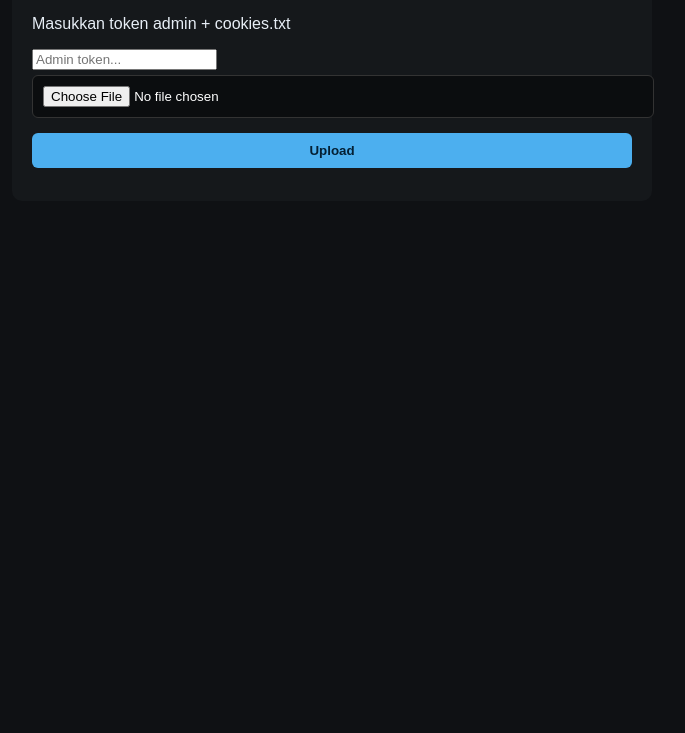
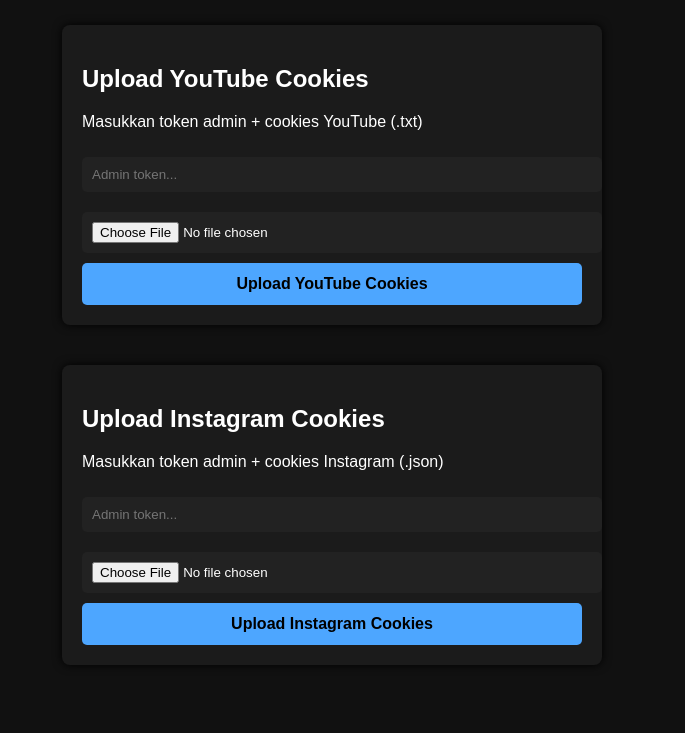
Before and after one commit to rafiqanderama/igdownloader, a website: page public/admin.html in a window 1280 px wide. Shown: the part 101-834 px from the top of the page, without its empty margins (308-993 px from the left). Before the commit the page ends 800 px from the top, so only its background shows below. Drawn offline with Linux system fonts and the light colour scheme.

Commit message:
Update admin.html

```diff
--- a/public/admin.html
+++ b/public/admin.html
@@ -1,49 +1,152 @@
 <!DOCTYPE html>
-<html>
+<html lang="en">
 <head>
-  <meta charset="utf-8">
-  <title>Admin Cookie Upload</title>
-  <style>
-    body { background:#0f1114; color:#e7eef6; font-family:Arial; padding:20px; }
-    .box { max-width:600px; margin:auto; background:#15181b; padding:20px; border-radius:10px; }
-    input[type=file], input[type=text] { width:100%; padding:10px; margin:5px 0; border-radius:6px; background:#0b0d0f; color:white; border:1px solid #333; }
-    button { padding:10px 15px; width:100%; margin-top:10px; background:#4cafef; border:none; border-radius:6px; color:#042034; font-weight:bold; }
-  </style>
+    <meta charset="UTF-8">
+    <meta name="viewport" content="width=device-width, initial-scale=1.0">
+    <title>Admin Panel - Upload Cookies</title>
+    <style>
+        body {
+            background:#111;
+            color:#fff;
+            font-family: Arial, sans-serif;
+            padding: 20px;
+        }
+
+        h1 {
+            text-align:center;
+            margin-bottom:40px;
+            color:#4da6ff;
+        }
+
+        .box {
+            background:#1b1b1b;
+            padding:20px;
+            margin-bottom:40px;
+            border-radius:8px;
+            max-width:500px;
+            margin-left:auto;
+            margin-right:auto;
+            box-shadow:0 0 10px #000;
+        }
+
+        input[type=text], input[type=file] {
+            width:100%;
+            padding:10px;
+            margin:10px 0;
+            border-radius:5px;
+            border:none;
+            background:#222;
+            color:#fff;
+        }
+
+        button {
+            width:100%;
+            padding:12px;
+            background:#4da6ff;
+            color:#000;
+            border:none;
+            border-radius:5px;
+            font-size:16px;
+            cursor:pointer;
+            font-weight:bold;
+        }
+
+        button:hover {
+            background:#3399ff;
+        }
+
+        .success {
+            color:#6aff6a;
+            margin-top:10px;
+        }
+
+        .error {
+            color:#ff6a6a;
+            margin-top:10px;
+        }
+    </style>
 </head>
 <body>
 
-<div class="box">
-  <h2>Upload YouTube Cookies</h2>
-  <p>Masukkan token admin + cookies.txt</p>
+    <h1>Admin Panel — Upload Cookies</h1>
 
-  <input id="token" placeholder="Admin token...">
-  <input type="file" id="file">
-  <button onclick="uploadCookie()">Upload</button>
+    <!-- YOUTUBE -->
+    <div class="box">
+        <h2>Upload YouTube Cookies</h2>
+        <p>Masukkan token admin + cookies YouTube (.txt)</p>
 
-  <pre id="out"></pre>
-</div>
+        <input type="text" id="ytToken" placeholder="Admin token...">
+        <input type="file" id="ytFile">
+
+        <button onclick="uploadYT()">Upload YouTube Cookies</button>
+        <div id="ytStatus"></div>
+    </div>
+
+    <!-- INSTAGRAM -->
+    <div class="box">
+        <h2>Upload Instagram Cookies</h2>
+        <p>Masukkan token admin + cookies Instagram (.json)</p>
+
+        <input type="text" id="igToken" placeholder="Admin token...">
+        <input type="file" id="igFile">
+
+        <button onclick="uploadIG()">Upload Instagram Cookies</button>
+        <div id="igStatus"></div>
+    </div>
 
 <script>
-async function uploadCookie(){
-  const token = document.getElementById("token").value.trim();
-  const file = document.getElementById("file").files[0];
-  const out = document.getElementById("out");
+async function uploadYT() {
+    const token = document.getElementById("ytToken").value.trim();
+    const file = document.getElementById("ytFile").files[0];
 
-  if (!token) return alert("Isi token dulu");
-  if (!file) return alert("Pilih cookies.txt");
+    if (!token || !file) {
+        document.getElementById("ytStatus").innerHTML = '<p class="error">Token atau file belum diisi!</p>';
+        return;
+    }
 
-  let fd = new FormData();
-  fd.append("cookies", file);
+    let form = new FormData();
+    form.append("token", token);
+    form.append("file", file);
 
-  out.textContent = "Uploading...";
+    const res = await fetch("/upload-youtube", {
+        method: "POST",
+        body: form
+    });
 
-  const res = await fetch("/admin/upload", {
-    method:"POST",
-    headers:{ "Authorization":"Bearer " + token },
-    body: fd
-  });
+    const data = await res.json();
 
-  out.textContent = JSON.stringify(await res.json(), null, 2);
+    if (data.status === "success") {
+        document.getElementById("ytStatus").innerHTML = '<p class="success">Berhasil upload YouTube cookies!</p>';
+    } else {
+        document.getElementById("ytStatus").innerHTML = '<p class="error">' + data.error + '</p>';
+    }
+}
+
+async function uploadIG() {
+    const token = document.getElementById("igToken").value.trim();
+    const file = document.getElementById("igFile").files[0];
+
+    if (!token || !file) {
+        document.getElementById("igStatus").innerHTML = '<p class="error">Token atau file belum diisi!</p>';
+        return;
+    }
+
+    let form = new FormData();
+    form.append("token", token);
+    form.append("file", file);
+
+    const res = await fetch("/upload-ig", {
+        method: "POST",
+        body: form
+    });
+
+    const data = await res.json();
+
+    if (data.status === "success") {
+        document.getElementById("igStatus").innerHTML = '<p class="success">Berhasil upload IG cookies!</p>';
+    } else {
+        document.getElementById("igStatus").innerHTML = '<p class="error">' + data.error + '</p>';
+    }
 }
 </script>
 
```
